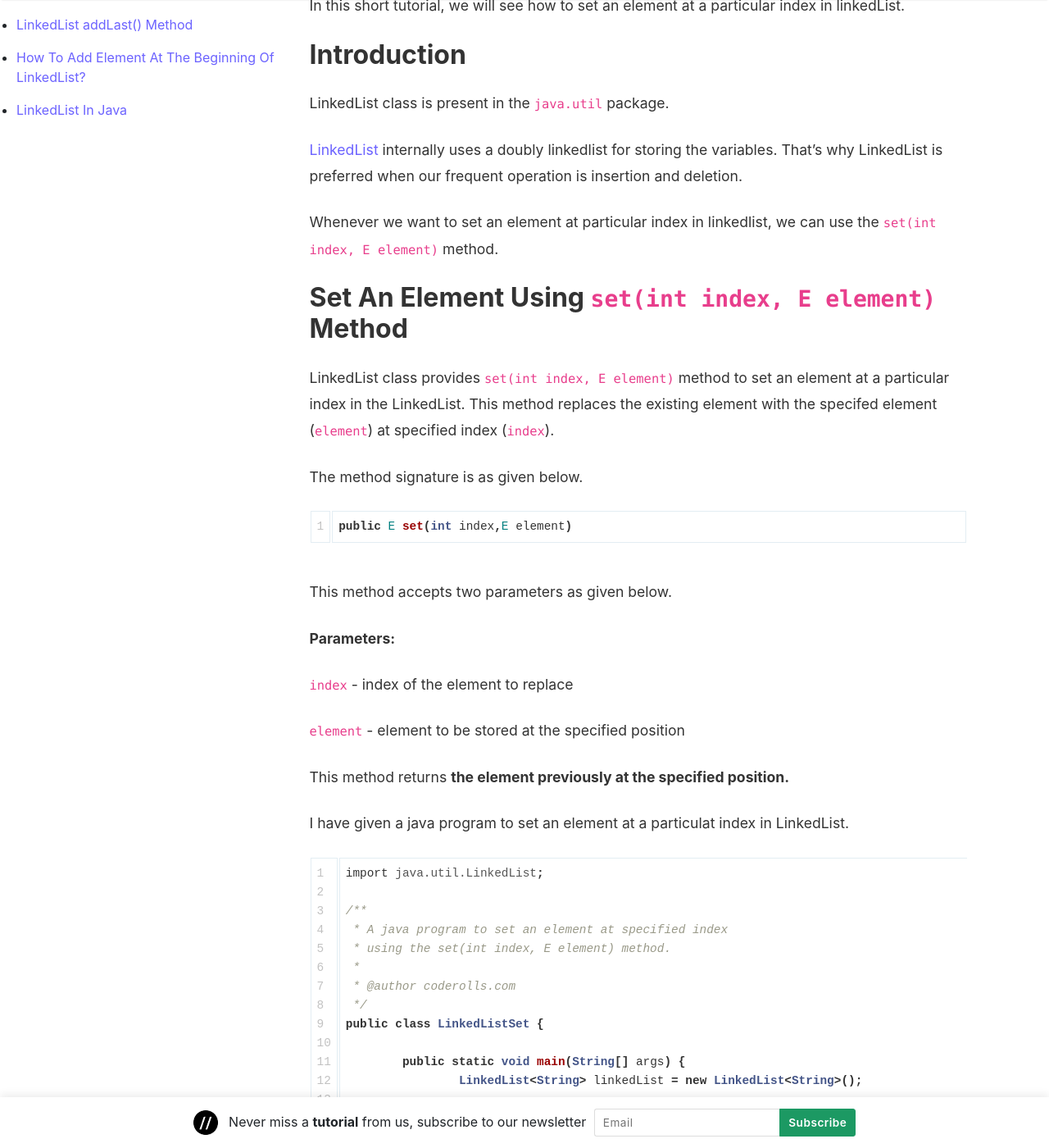
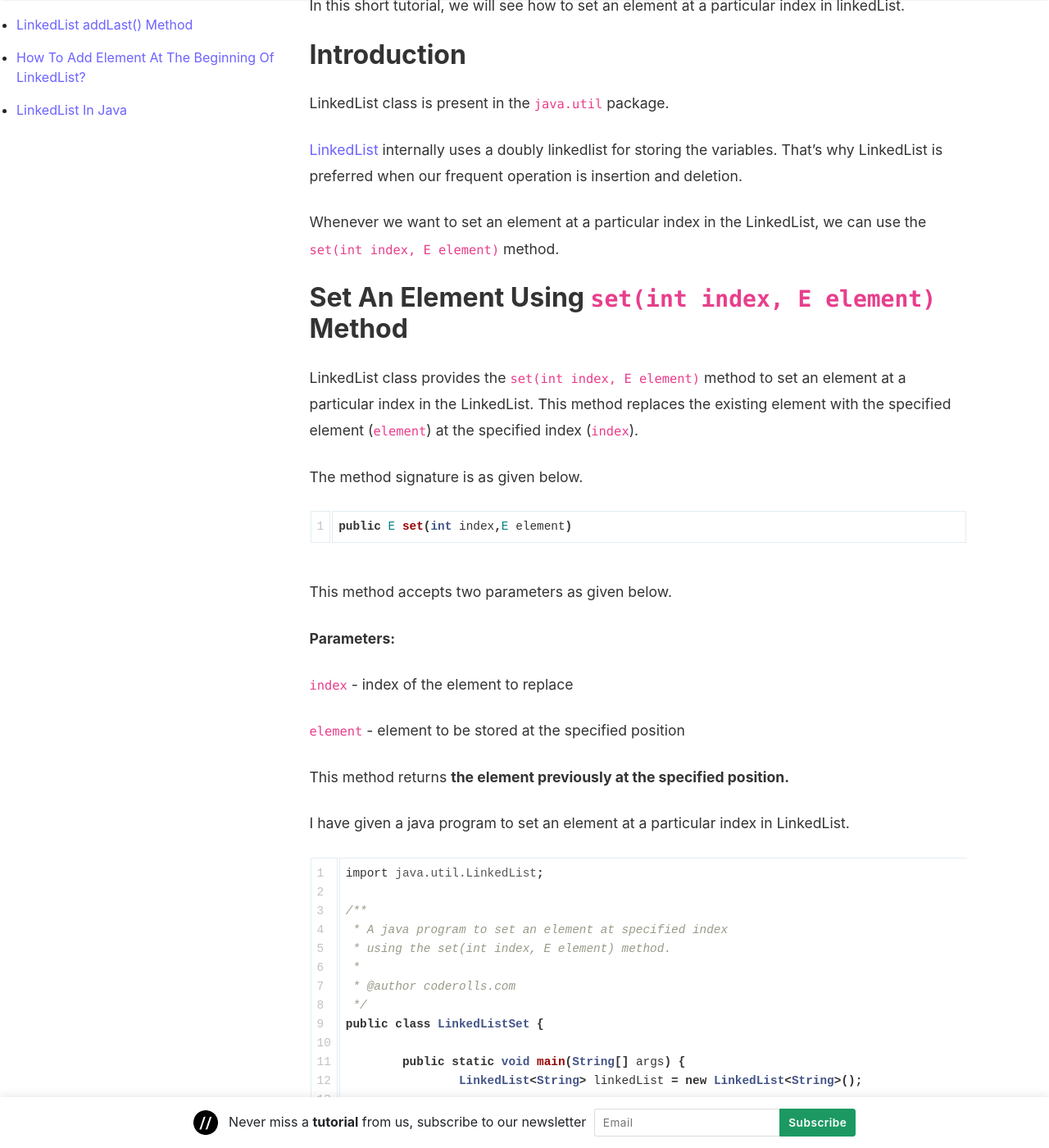
Before and after one commit to coderolls/coderolls-blog, a Jekyll site: the page built from _posts/collections/linkedlist/2022-02-14-set-element-at-an-index-in-linkedlist.md, in a window 1280 px wide and 1400 px high, scrolled down 412 px. Shown: the whole window at 82% size. Built offline with Jekyll 4.4.1, drawn with Linux system fonts in a browser that asks for light colours; nearby versions of some CDN libraries; comment, search, counter and statistics services are not loaded.

Commit message:
Update set linkedlist blogpost

````diff
--- a/_posts/collections/linkedlist/2022-02-14-set-element-at-an-index-in-linkedlist.md
+++ b/_posts/collections/linkedlist/2022-02-14-set-element-at-an-index-in-linkedlist.md
@@ -17,11 +17,11 @@ LinkedList class is present in the `java.util` package.
 
 [LinkedList](https:/coderolls.com/linkedlist-in-java/) internally uses a doubly linkedlist for storing the variables. That's why LinkedList is preferred when our frequent operation is insertion and deletion.
 
-Whenever we want to set an element at particular index in linkedlist, we can use the `set(int index, E element)` method.
+Whenever we want to set an element at a particular index in the LinkedList, we can use the `set(int index, E element)` method.
 
 ## Set An Element Using `set(int index, E element)` Method
 
-LinkedList class provides `set(int index, E element)` method to set an element at a particular index in the LinkedList. This method replaces the existing element with the specifed element (`element`) at specified index (`index`).
+LinkedList class provides the `set(int index, E element)` method to set an element at a particular index in the LinkedList. This method replaces the existing element with the specified element (`element`) at the specified index (`index`).
 
 The method signature is as given below.
 
@@ -39,9 +39,7 @@ This method accepts two parameters as given below.
 
 This method returns **the element previously at the specified position.**
 
-
-
-I have given a java program to set an element at a particulat index in LinkedList.
+I have given a java program to set an element at a particular index in LinkedList.
 
 ```java
 import java.util.LinkedList;
````
